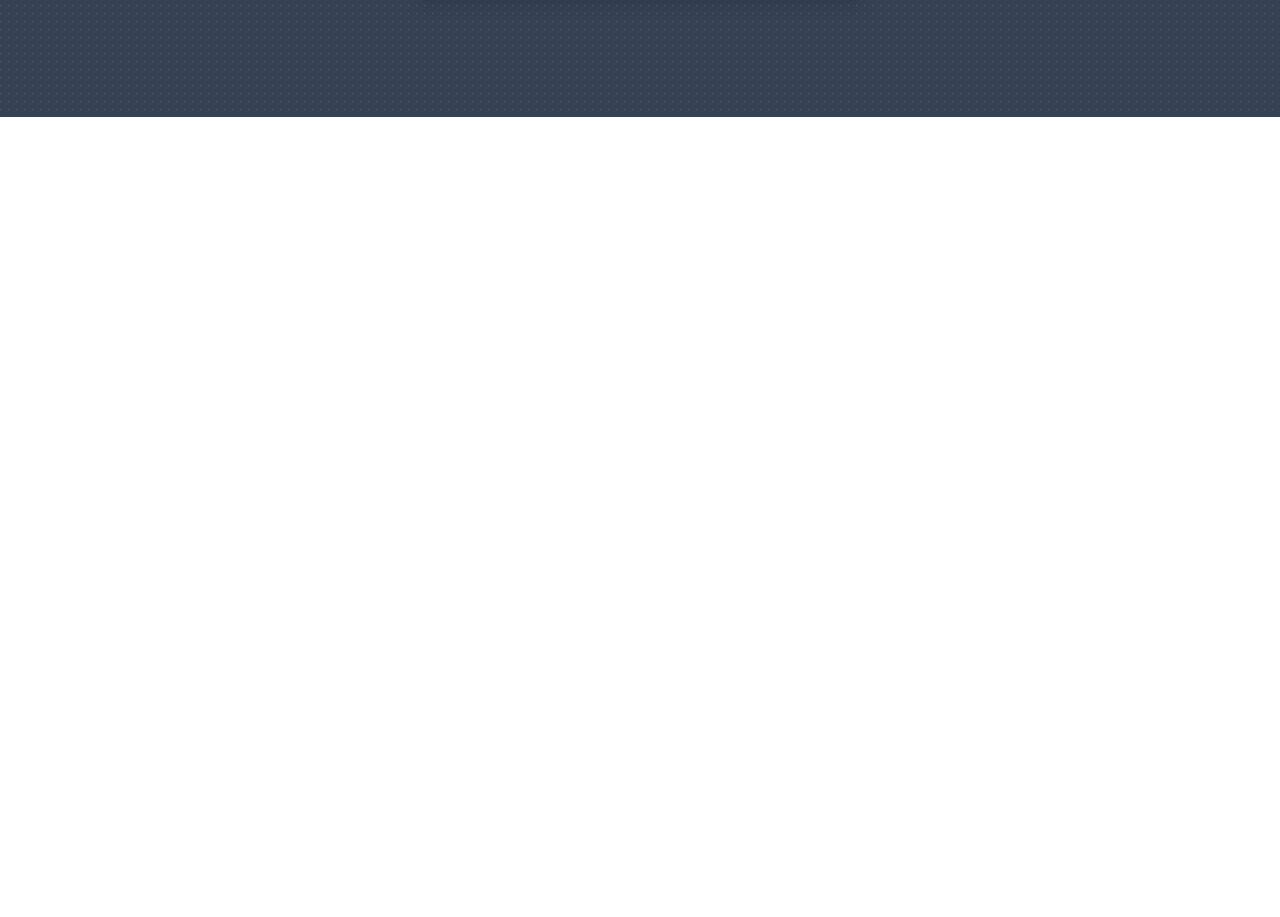
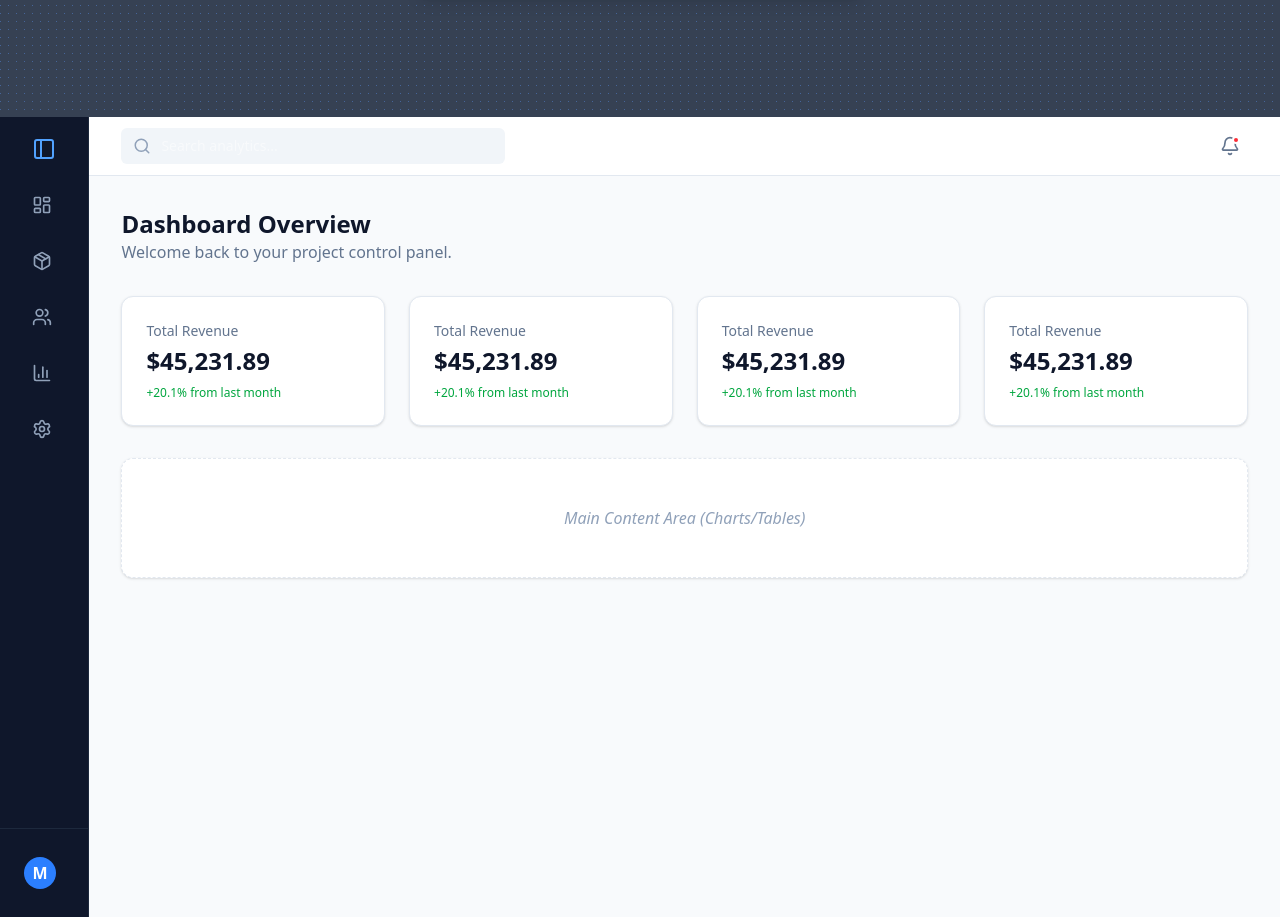
Before and after one commit to mahim-dewan/motion-animations, a React (Vite) app: page / in a window 1280 px wide. Shown: the part 2283-3200 px from the top of the page. Before the commit the page ends 2400 px from the top, so only its background shows below. Built offline with nearby package versions, Linux system fonts and the light colour scheme.

Commit message:
Dashboard animation implemented with sidebar and stagger animation

```diff
--- a/src/App.jsx
+++ b/src/App.jsx
@@ -1,6 +1,7 @@
 import ButtonAnimate from "./components/ButtonAnimate";
 import ExitAnimate from "./components/ExitAnimate";
 import ExitAndStaggerAnimation from "./components/ExitAndStaggerAnimation";
+import DashboardPage from "./components/dashboard/DashboardPage";
 
 function App() {
   return (
@@ -26,6 +27,8 @@
         <p className="p-2 mb-5 text-2xl">Click on the delete icon</p>
         <ExitAndStaggerAnimation />
       </div>
+
+      <DashboardPage />
     </div>
   );
 }
--- /dev/null
+++ b/src/components/dashboard/Dashboard.jsx
@@ -0,0 +1,87 @@
+// eslint-disable-next-line no-unused-vars
+import { AnimatePresence, motion } from "motion/react";
+
+const commonVariant = {
+  hidden: { opacity: 0, y: 20 },
+  view: {
+    opacity: 1,
+    y: 0,
+    transition: {
+      duration: 0.8,
+      ease: "easeInOut",
+      staggerChildren: 0.3,
+      staggerDirection: 1,
+    },
+  },
+};
+const Dashboard = () => {
+  return (
+    <main className="p-8 bg-slate-50 h-full">
+      <motion.div
+        className="mb-8"
+        variants={commonVariant}
+        initial="hidden"
+        whileInView="view"
+      >
+        <motion.h1
+          variants={commonVariant}
+          className="text-2xl font-bold text-slate-900"
+        >
+          Dashboard Overview
+        </motion.h1>
+        <motion.p variants={commonVariant} className="text-slate-500">
+          Welcome back to your project control panel.
+        </motion.p>
+      </motion.div>
+
+      {/* Static Body Section - Grid of Stats */}
+      <motion.div
+        variants={commonVariant}
+        initial="hidden"
+        whileInView="view"
+        className="grid grid-cols-1 md:grid-cols-2 lg:grid-cols-4 gap-6 mb-8"
+      >
+        {[1, 2, 3, 4].map((i) => (
+          <motion.div
+            variants={commonVariant}
+            key={i}
+            className="bg-white p-6 rounded-xl border border-slate-200 shadow-sm"
+          >
+            <motion.div
+              variants={commonVariant}
+              className="text-slate-500 text-sm font-medium mb-1"
+            >
+              Total Revenue
+            </motion.div>
+            <motion.div
+              variants={commonVariant}
+              className="text-2xl font-bold text-slate-900"
+            >
+              $45,231.89
+            </motion.div>
+            <motion.div
+              variants={commonVariant}
+              className="mt-2 text-xs text-green-600 font-medium"
+            >
+              +20.1% from last month
+            </motion.div>
+          </motion.div>
+        ))}
+      </motion.div>
+
+      {/* Placeholder for Data Table or Charts */}
+      <motion.div
+        variants={commonVariant}
+        initial={{ opacity: 0, y: 40 }}
+        whileInView="view"
+        className="bg-white rounded-xl border border-slate-200 shadow-sm h-30 flex items-center justify-center border-dashed"
+      >
+        <span className="text-slate-400 italic">
+          Main Content Area (Charts/Tables)
+        </span>
+      </motion.div>
+    </main>
+  );
+};
+
+export default Dashboard;
--- /dev/null
+++ b/src/components/dashboard/DashboardPage.jsx
@@ -0,0 +1,17 @@
+import Sidebar from "./Sidebar";
+import Header from "./Header";
+import Dashboard from "./Dashboard";
+
+const DashboardPage = () => {
+  return (
+    <div className="flex w-full h-dvh">
+      <Sidebar />
+      <div className="flex flex-col w-full">
+        <Header />
+        <Dashboard />
+      </div>
+    </div>
+  );
+};
+
+export default DashboardPage;
--- /dev/null
+++ b/src/components/dashboard/Header.jsx
@@ -0,0 +1,28 @@
+import { Bell, Search } from "lucide-react";
+
+const Header = () => {
+  return (
+    <header className="h-16 w-full border-b border-slate-200 bg-white flex items-center justify-between px-8">
+      <div className="relative w-96">
+        <Search
+          className="absolute left-3 top-1/2 -translate-y-1/2 text-slate-400"
+          size={18}
+        />
+        <input
+          type="text"
+          placeholder="Search analytics..."
+          className="w-full pl-10 pr-4 py-2 bg-slate-100 border-none rounded-md focus:ring-2 focus:ring-blue-500 text-sm outline-none"
+        />
+      </div>
+
+      <div className="flex items-center gap-4">
+        <button className="p-2 text-slate-500 hover:bg-slate-100 rounded-full relative">
+          <Bell size={20} />
+          <span className="absolute top-2 right-2 w-2 h-2 bg-red-500 rounded-full border-2 border-white"></span>
+        </button>
+      </div>
+    </header>
+  );
+};
+
+export default Header;
--- /dev/null
+++ b/src/components/dashboard/Sidebar.jsx
@@ -0,0 +1,115 @@
+import {
+  LayoutDashboard,
+  Users,
+  Settings,
+  BarChart3,
+  Package,
+  SidebarIcon,
+} from "lucide-react";
+import { useState } from "react";
+// eslint-disable-next-line no-unused-vars
+import { AnimatePresence, motion } from "motion/react";
+
+const menuItems = [
+  { icon: LayoutDashboard, label: "Overview" },
+  { icon: Package, label: "Products" },
+  { icon: Users, label: "Customers" },
+  { icon: BarChart3, label: "Analytics" },
+  { icon: Settings, label: "Settings" },
+];
+
+const sidebarVariants = {
+  open: { width: "240px" },
+  close: { width: "96px" },
+};
+
+const contentVariants = {
+  hidden: { opacity: 0, x: -10 },
+  show: { opacity: 1, x: 0 },
+  exit: { opacity: 0, x: -10 },
+};
+const Sidebar = () => {
+  const [isOpen, setIsOpen] = useState(false);
+
+  const sidebarState = isOpen ? "open" : "close";
+
+  return (
+    <motion.div
+      variants={sidebarVariants}
+      initial={false}
+      animate={sidebarState}
+      transition={{ duration: 0.3, ease: "easeInOut" }}
+      className={`min-h-full  bg-slate-900 text-white flex flex-col border-r border-slate-800 `}
+    >
+      <div
+        className={`p-6 h-16 text-2xl font-bold tracking-tight text-blue-400 flex items-center justify-between gap-6 ${isOpen ? "" : "ml-2"}`}
+      >
+        <AnimatePresence>
+          {isOpen && (
+            <motion.span
+              variants={contentVariants}
+              initial="hidden"
+              animate="show"
+              exit="exit"
+            >
+              DashCore
+            </motion.span>
+          )}
+        </AnimatePresence>
+        <SidebarIcon onClick={() => setIsOpen(!isOpen)} className="min-w-fit" />
+      </div>
+
+      <nav className="flex-1 px-4 space-y-2">
+        {menuItems.map((item) => (
+          <button
+            key={item.label}
+            className={`flex items-center gap-3 px-4 py-3 rounded-lg transition-colors
+                text-slate-400 hover:bg-slate-800 hover:text-white h-12
+            `}
+          >
+            <item.icon size={20} />
+            <AnimatePresence>
+              {isOpen && (
+                <motion.span
+                  variants={contentVariants}
+                  initial="hidden"
+                  animate="show"
+                  exit="exit"
+                  className="font-medium whitespace-nowrap"
+                >
+                  {item.label}
+                </motion.span>
+              )}
+            </AnimatePresence>
+          </button>
+        ))}
+      </nav>
+
+      <div className="p-4 border-t border-slate-800">
+        <div className="flex items-center gap-3 px-2 h-14">
+          <div className="min-w-8 h-8 rounded-full bg-blue-500 flex items-center justify-center font-bold">
+            M
+          </div>
+          <AnimatePresence>
+            {isOpen && (
+              <motion.div
+                variants={contentVariants}
+                initial="hidden"
+                animate="show"
+                exit="exit"
+                className="text-sm"
+              >
+                <p className="font-semibold">Mahim</p>
+                <p className="text-slate-500 text-xs whitespace-nowrap">
+                  Admin Account
+                </p>
+              </motion.div>
+            )}
+          </AnimatePresence>
+        </div>
+      </div>
+    </motion.div>
+  );
+};
+
+export default Sidebar;
```
